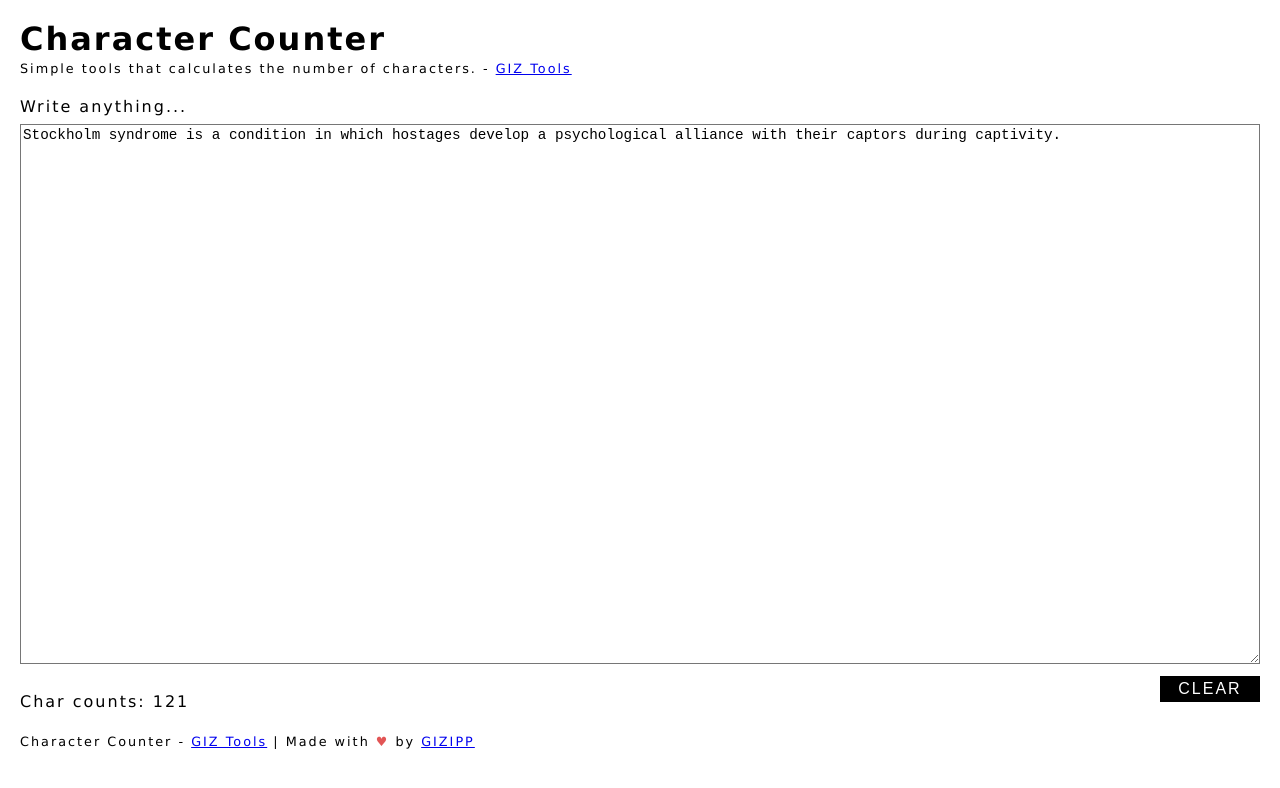
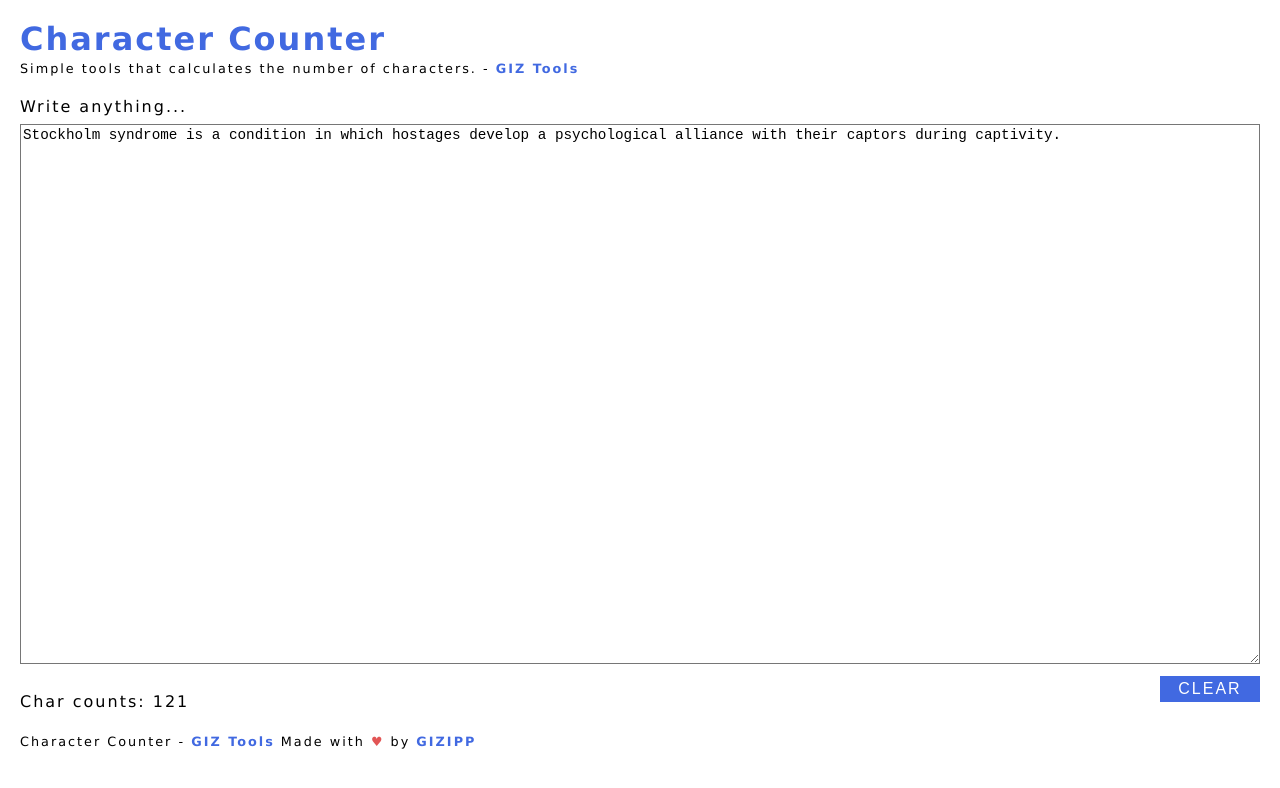
Before and after one commit to gizipp/tools.gizipp.com, a Jekyll site: the page built from character-count.html, in a window 1280 px wide. Shown: the top 788 px of the page. Built offline with Jekyll 4.4.1, drawn with Linux system fonts in a browser that asks for light colours.

Commit message:
Change format

```diff
--- a/_includes/footer.html
+++ b/_includes/footer.html
@@ -1,6 +1,6 @@
 <footer>
   <small>
-     {{ page.title }} - <a href="/">GIZ Tools</a> | Made with <span style="color: #e25555;">&hearts;</span> by <a href="https://gizipp.com">GIZIPP</a>
+     {{ page.title }} - <a href="/">GIZ Tools</a> Made with <span style="color: #e25555;">&hearts;</span> by <a href="https://gizipp.com">GIZIPP</a>
   </small>
 </footer>
 
--- a/_layouts/default.html
+++ b/_layouts/default.html
@@ -25,7 +25,7 @@
         font-size: 1.2em;
       }
 
-      h1 a, h1 a:visited, h2 a, h2 a:visited  {
+      a, a:visited, h1 a, h1 a:visited, h2 a, h2 a:visited  {
         color: royalblue;
         text-decoration: none;
         font-weight: bold;
--- a/_layouts/tools.html
+++ b/_layouts/tools.html
@@ -20,8 +20,8 @@
         margin: 0;
       }
 
-      h1 a, h1 a:visited {
-        color: black;
+      a, a:visited, h1 a, h1 a:visited {
+        color: royalblue;
         text-decoration: none;
         font-weight: bold;
       }
@@ -51,9 +51,9 @@
       }
 
       button {
-        background-color: black;
+        background-color: royalblue;
         color: white;
-        border: 3px solid black;
+        border: 3px solid royalblue;
         float: right;
         letter-spacing: 2px;
         font-size: 1em;
```
